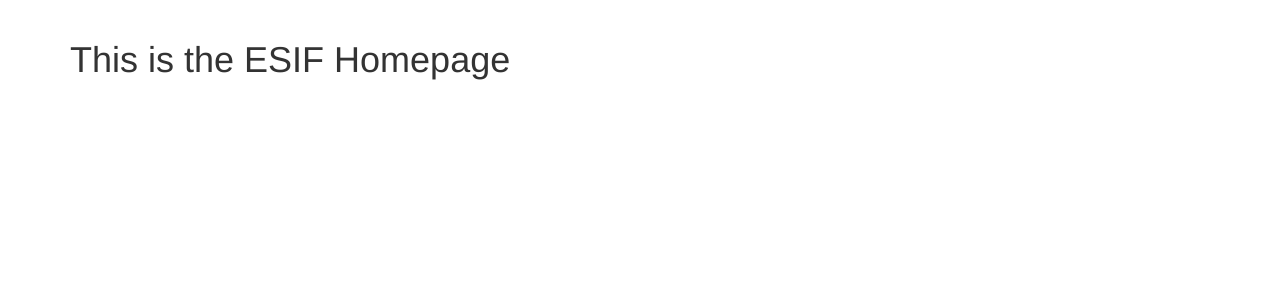
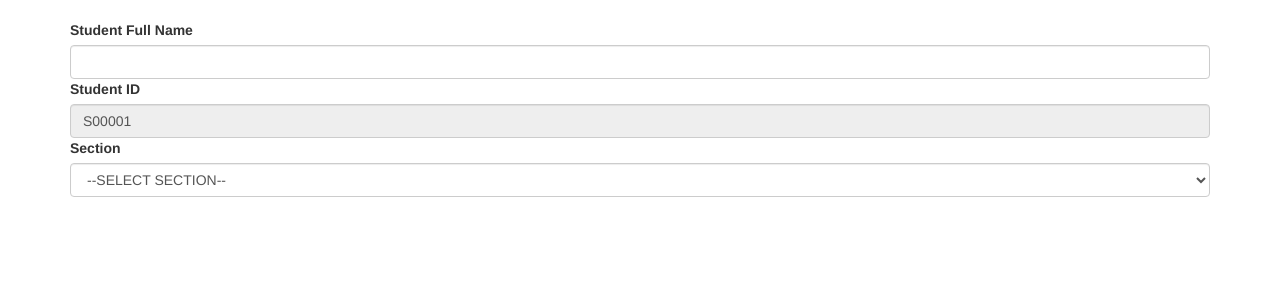
Before and after one commit to heartsantor/Student-Management-System, a PHP site: page /esif/index.php in a window 1280 px wide. Shown: the part 52-352 px from the top of the page. Run offline with PHP 8.4, Linux system fonts and the light colour scheme; a user stored in the database is signed in; data that the repository does not hold is empty.

Commit message:
Started ESIF Entry Form

```diff
--- a/esif/index.php
+++ b/esif/index.php
@@ -8,13 +8,34 @@ require_once '../connection/connect.php';
 <!DOCTYPE HTML>
 <html>
     <head>
-       <?php include "../bootstrap/bootstrap.html"; ?>
+        <?php include "../bootstrap/bootstrap.html"; ?>
 
     </head>
     <body>
-      <?php include "navbar.php"; ?>
-      <div class="container">
-      <h1>This is the ESIF Homepage</h1>
-       </div>
+        <?php include "navbar.php"; ?>
+        <div class="container">
+            <form action="" method="post">
+                <label>Student Full Name</label>
+                <input name="full_name" class="form-control">
+                <?php
+                $result=mysqli_query($db,"SELECT COUNT(*) AS total FROM student");
+                $row=mysqli_fetch_array($result);
+                $student_id=$row['total']+1;
+                $student_id=(string)$student_id;
+                $digit=strlen($student_id);
+                $student_id=sprintf("%05d", $student_id);
+                $student_id="S".$student_id;
+                ?>
+                <label>Student ID</label>
+                <input name="student_id" class="form-control" value="<?php echo $student_id;?>" disabled>
+                <label>Section</label>
+                <select name="section" class="form-control">
+                    <option value="">--SELECT SECTION--</option>
+                    <option value="Boys">Boys</option>
+                    <option value="Girls">Girls</option>
+                    <option value="Combined">Combined</option>
+                </select>
+            </form>
+        </div>
     </body>
 </html>
```
